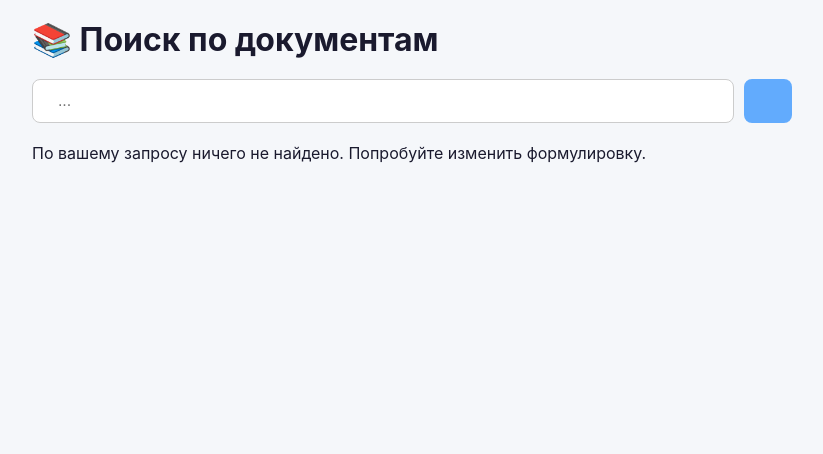
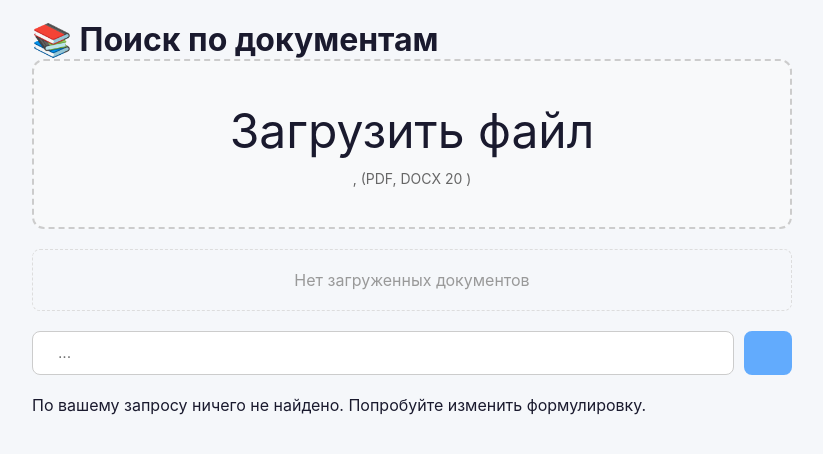
Before and after one commit to orlovaleksandr2404/search-engine-bpi24, a React (Vite) app in the folder frontend/: page / in a window 1280 px wide. Shown: the top 454 px of the page, without its empty margins (228-1051 px from the left). Built offline with nearby package versions, Linux system fonts and the light colour scheme.

Commit message:
Зона загрузки

```diff
--- a/frontend/src/App.tsx
+++ b/frontend/src/App.tsx
@@ -1,13 +1,17 @@
 import { useState } from 'react';
 import SearchBar from './components/SearchBar';
 import SearchResults from './components/SearchResults';
-import { mockSearch } from './services/mockApi';
-import type { SearchResult } from './types';
+import UploadZone from './components/UploadZone';
+import DocumentList from './components/DocumentList';
+import { mockSearch, mockDocuments } from './services/mockApi';
+import type { SearchResult, Document } from './types';
 
 export default function App() {
   const [results, setResults] = useState<SearchResult[]>([]);
   const [isLoading, setIsLoading] = useState(false);
   const [lastQuery, setLastQuery] = useState('');
+  const [documents, setDocuments] = useState<Document[]>([]);
+  const [isUploading, setIsUploading] = useState(false);
 
   const handleSearch = async (query: string) => {
     setIsLoading(true);
@@ -22,10 +26,57 @@ export default function App() {
     }
   };
 
+  const handleFileUpload = (file: File) => {
+
+    if (file.size > 20 * 1024 * 1024) {
+      alert('Файл слишком большой. Максимальный размер — 20 МБ.');
+      return;
+    }
+
+    const allowedTypes = ['application/pdf', 'application/vnd.openxmlformats-officedocument.wordprocessingml.document'];
+    if (!allowedTypes.includes(file.type)) {
+      alert('Поддерживаются только PDF и DOCX файлы.');
+      return;
+    }
+
+    const newDoc: Document = {
+      id: Date.now().toString(),
+      file_name: file.name,
+      upload_date: new Date().toISOString(),
+      status: 'uploading',
+    };
+
+    setDocuments(prev => [...prev, newDoc]);
+    setIsUploading(true);
+
+    setTimeout(() => {
+      setDocuments(prev =>
+        prev.map(doc =>
+          doc.id === newDoc.id ? { ...doc, status: 'indexing' } : doc
+        )
+      );
+
+      setTimeout(() => {
+        setDocuments(prev =>
+          prev.map(doc =>
+            doc.id === newDoc.id ? { ...doc, status: 'ready' } : doc
+          )
+        );
+        setIsUploading(false);
+      }, 1500);
+    }, 1500);
+  };
+
   return (
     <div style={{ maxWidth: '800px', margin: '0 auto', padding: '20px' }}>
       <h1>📚 Поиск по документам</h1>
+
+      <UploadZone onFileUpload={handleFileUpload} isUploading={isUploading} />
+
+      <DocumentList documents={documents} />
+
       <SearchBar onSearch={handleSearch} isLoading={isLoading} />
+
       <SearchResults results={results} query={lastQuery} />
     </div>
   );
--- /dev/null
+++ b/frontend/src/components/DocumentList.tsx
@@ -0,0 +1,72 @@
+import type { Document } from '../types';
+
+interface DocumentListProps {
+  documents: Document[];
+}
+
+export default function DocumentList({ documents }: DocumentListProps) {
+  if (documents.length === 0) {
+    return (
+      <div style={{
+        padding: '20px',
+        textAlign: 'center',
+        color: '#999',
+        border: '1px dashed #ddd',
+        borderRadius: '8px',
+        marginBottom: '20px'
+      }}>
+        Нет загруженных документов
+      </div>
+    );
+  }
+
+  const getStatusLabel = (status: Document['status']) => {
+    switch (status) {
+      case 'uploading': return '⏳ Загрузка...';
+      case 'indexing': return '🔄 Индексация...';
+      case 'ready': return '✅ Готово';
+      case 'error': return '❌ Ошибка';
+      default: return status;
+    }
+  };
+
+  const getStatusColor = (status: Document['status']) => {
+    switch (status) {
+      case 'uploading': return '#ffc107';
+      case 'indexing': return '#17a2b8';
+      case 'ready': return '#28a745';
+      case 'error': return '#dc3545';
+      default: return '#6c757d';
+    }
+  };
+
+  return (
+    <div style={{ marginBottom: '20px' }}>
+      <h3 style={{ marginBottom: '12px' }}>📂 Загруженные документы</h3>
+      <div style={{ display: 'flex', flexDirection: 'column', gap: '8px' }}>
+        {documents.map((doc) => (
+          <div
+            key={doc.id}
+            style={{
+              display: 'flex',
+              justifyContent: 'space-between',
+              alignItems: 'center',
+              padding: '12px 16px',
+              backgroundColor: '#fff',
+              border: '1px solid #e0e0e0',
+              borderRadius: '8px',
+            }}
+          >
+            <span style={{ fontWeight: '500' }}>{doc.file_name}</span>
+            <span style={{
+              color: getStatusColor(doc.status),
+              fontSize: '14px'
+            }}>
+              {getStatusLabel(doc.status)}
+            </span>
+          </div>
+        ))}
+      </div>
+    </div>
+  );
+}
--- /dev/null
+++ b/frontend/src/components/UploadZone.tsx
@@ -0,0 +1,115 @@
+import { useState, useRef } from 'react';
+
+interface UploadZoneProps {
+  onFileUpload: (file: File) => void;
+  isUploading: boolean;
+}
+
+export default function UploadZone({ onFileUpload, isUploading }: UploadZoneProps) {
+  const [isDragActive, setIsDragActive] = useState(false);
+  const fileInputRef = useRef<HTMLInputElement>(null);
+
+  const handleDragEnter = (e: React.DragEvent) => {
+    e.preventDefault();
+    e.stopPropagation();
+    setIsDragActive(true);
+  };
+
+  const handleDragLeave = (e: React.DragEvent) => {
+    e.preventDefault();
+    e.stopPropagation();
+    setIsDragActive(false);
+  };
+
+  const handleDragOver = (e: React.DragEvent) => {
+    e.preventDefault();
+    e.stopPropagation();
+  };
+
+  const handleDrop = (e: React.DragEvent) => {
+    e.preventDefault();
+    e.stopPropagation();
+    setIsDragActive(false);
+
+    const files = e.dataTransfer.files;
+    if (files && files.length > 0) {
+      onFileUpload(files[0]);
+    }
+  };
+
+  const handleFileSelect = (e: React.ChangeEvent<HTMLInputElement>) => {
+    const files = e.target.files;
+    if (files && files.length > 0) {
+      onFileUpload(files[0]);
+    }
+  };
+
+  const handleClick = () => {
+    fileInputRef.current?.click();
+  };
+
+  return (
+    <div
+      onDragEnter={handleDragEnter}
+      onDragLeave={handleDragLeave}
+      onDragOver={handleDragOver}
+      onDrop={handleDrop}
+      onClick={handleClick}
+      style={{
+        border: `2px dashed ${isDragActive ? '#007bff' : '#ccc'}`,
+        borderRadius: '12px',
+        padding: '40px 20px',
+        textAlign: 'center',
+        backgroundColor: isDragActive ? '#e3f2fd' : '#f8f9fa',
+        cursor: 'pointer',
+        transition: 'all 0.3s ease',
+        marginBottom: '20px',
+        opacity: isUploading ? 0.6 : 1,
+        pointerEvents: isUploading ? 'none' : 'auto',
+      }}
+    >
+      <input
+        type="file"
+        ref={fileInputRef}
+        onChange={handleFileSelect}
+        style={{ display: 'none' }}
+        accept=".pdf,.docx"
+      />
+      <div style={{ fontSize: '48px', marginBottom: '10px' }}>Загрузить файл</div>
+      <h3 style={{ margin: '0 0 8px 0', color: '#333' }}>
+        {isDragActive ? '   ' : '  '}
+      </h3>
+      <p style={{ margin: '0', color: '#666', fontSize: '14px' }}>
+         ,    (PDF, DOCX  20 )
+      </p>
+      {isUploading && (
+        <div style={{ marginTop: '16px' }}>
+          <div style={{
+            width: '100%',
+            height: '6px',
+            backgroundColor: '#e0e0e0',
+            borderRadius: '3px',
+            overflow: 'hidden'
+          }}>
+            <div style={{
+              width: '100%',
+              height: '100%',
+              backgroundColor: '#007bff',
+              animation: 'pulse 1.5s infinite'
+            }} />
+          </div>
+          <p style={{ marginTop: '8px', fontSize: '14px', color: '#007bff' }}>
+              ...
+          </p>
+        </div>
+      )}
+      <style>{`
+        @keyframes pulse {
+          0% { opacity: 0.6; }
+          50% { opacity: 1; }
+          100% { opacity: 0.6; }
+        }
+      `}</style>
+    </div>
+  );
+}
```
